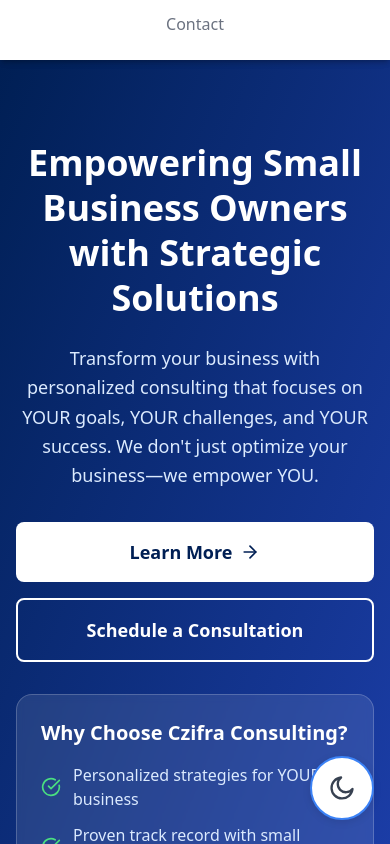
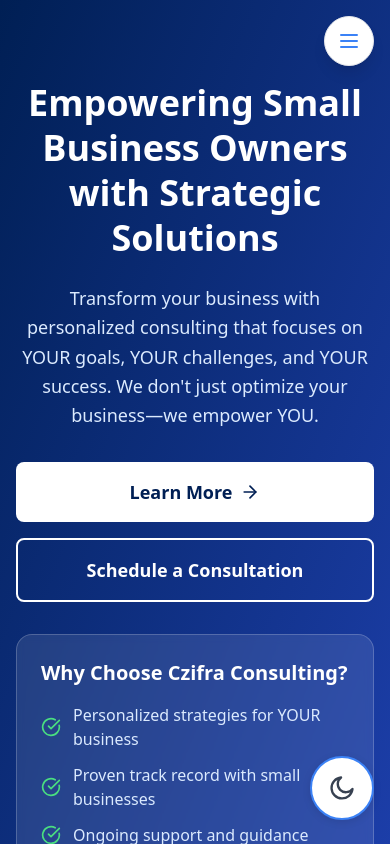
Before and after one commit to bnczifra77/czifra-site, a React (Vite) app: page / in a window 390 px wide. Shown: the top 844 px of the page. Built offline with nearby package versions, Linux system fonts and the light colour scheme.

Commit message:
Update Header.jsx

```diff
--- a/src/components/Header.jsx
+++ b/src/components/Header.jsx
@@ -4,37 +4,59 @@
 export default function Header() {
   const [menuOpen, setMenuOpen] = useState(false);
   return (
-    <header className="w-full bg-white dark:bg-[#0a1627] shadow-md h-[60px] flex items-center sticky top-0 z-[9999]">
+    <>
+      {/* Desktop Header - Always visible */}
+      <header className="hidden md:block w-full bg-white dark:bg-[#0a1627] shadow-md h-[60px] flex items-center sticky top-0 z-[9999]">
         <div className="container max-w-[1200px] mx-auto px-4 flex items-center justify-between h-full">
           {/* Logo */}
           <Link to="/" className="flex items-center gap-2 md:gap-3">
             <span className="text-lg md:text-xl font-bold text-[#001F54] dark:text-white">Czifra Consulting</span>
           </Link>
           {/* Desktop Nav */}
-        <nav className="hidden md:flex items-center gap-6" role="navigation" aria-label="Main navigation">
+          <nav className="flex items-center gap-6" role="navigation" aria-label="Main navigation">
             <Link to="/" className="text-[16px] text-gray-500 dark:text-gray-300 hover:text-blue-500 dark:hover:text-blue-400 transition">Home</Link>
             <Link to="/services" className="text-[16px] text-gray-500 dark:text-gray-300 hover:text-blue-500 dark:hover:text-blue-400 transition">Services</Link>
             <Link to="/about" className="text-[16px] text-gray-500 dark:text-gray-300 hover:text-blue-500 dark:hover:text-blue-400 transition">About</Link>
             <Link to="/contact" className="text-[16px] text-gray-500 dark:text-gray-300 hover:text-blue-500 dark:hover:text-blue-400 transition">Contact</Link>
           </nav>
-        {/* Hamburger for mobile */}
-        <button className="md:hidden p-2" onClick={() => setMenuOpen(!menuOpen)} aria-label="Open menu" aria-expanded={menuOpen} aria-controls="mobile-menu">
-          <svg className="w-7 h-7 text-blue-500 dark:text-blue-400" fill="none" viewBox="0 0 24 24" stroke="currentColor"><path strokeLinecap="round" strokeLinejoin="round" strokeWidth={2} d="M4 6h16M4 12h16M4 18h16" /></svg>
+        </div>
+      </header>
+
+      {/* Mobile Header - Only shows when menu is open */}
+      {menuOpen && (
+        <div className="md:hidden fixed inset-0 bg-black bg-opacity-50 z-[9999]">
+          <div className="absolute top-0 left-0 w-full bg-white dark:bg-[#0a1627] shadow-lg">
+            <div className="flex items-center justify-between p-4">
+              <Link to="/" className="flex items-center gap-2" onClick={() => setMenuOpen(false)}>
+                <span className="text-lg font-bold text-[#001F54] dark:text-white">Czifra Consulting</span>
+              </Link>
+              <button onClick={() => setMenuOpen(false)} className="p-2">
+                <svg className="w-6 h-6 text-gray-500 dark:text-gray-300" fill="none" viewBox="0 0 24 24" stroke="currentColor">
+                  <path strokeLinecap="round" strokeLinejoin="round" strokeWidth={2} d="M6 18L18 6M6 6l12 12" />
+                </svg>
               </button>
             </div>
-      {/* Mobile menu overlay */}
-      {menuOpen && (
-        <div className="fixed inset-0 bg-black bg-opacity-40 z-40" onClick={() => setMenuOpen(false)} aria-label="Close menu overlay" />
+            <nav className="flex flex-col py-4" role="navigation" aria-label="Mobile navigation">
+              <Link to="/" className="px-4 py-3 text-[16px] text-gray-500 dark:text-gray-300 hover:text-blue-500 dark:hover:text-blue-400 transition" onClick={() => setMenuOpen(false)}>Home</Link>
+              <Link to="/services" className="px-4 py-3 text-[16px] text-gray-500 dark:text-gray-300 hover:text-blue-500 dark:hover:text-blue-400 transition" onClick={() => setMenuOpen(false)}>Services</Link>
+              <Link to="/about" className="px-4 py-3 text-[16px] text-gray-500 dark:text-gray-300 hover:text-blue-500 dark:hover:text-blue-400 transition" onClick={() => setMenuOpen(false)}>About</Link>
+              <Link to="/contact" className="px-4 py-3 text-[16px] text-gray-500 dark:text-gray-300 hover:text-blue-500 dark:hover:text-blue-400 transition" onClick={() => setMenuOpen(false)}>Contact</Link>
+            </nav>
+          </div>
+        </div>
       )}
-      {/* Mobile menu */}
-      <nav id="mobile-menu" className={`fixed top-[60px] left-0 w-full bg-white dark:bg-[#0a1627] shadow-md z-50 transition-transform duration-300 md:hidden ${menuOpen ? 'translate-y-0' : '-translate-y-full'}`} role="navigation" aria-label="Mobile navigation">
-        <div className="flex flex-col items-center gap-4 py-6">
-          <Link to="/" className="text-[16px] text-gray-500 dark:text-gray-300 hover:text-blue-500 dark:hover:text-blue-400 transition" onClick={() => setMenuOpen(false)}>Home</Link>
-          <Link to="/services" className="text-[16px] text-gray-500 dark:text-gray-300 hover:text-blue-500 dark:hover:text-blue-400 transition" onClick={() => setMenuOpen(false)}>Services</Link>
-          <Link to="/about" className="text-[16px] text-gray-500 dark:text-gray-300 hover:text-blue-500 dark:hover:text-blue-400 transition" onClick={() => setMenuOpen(false)}>About</Link>
-          <Link to="/contact" className="text-[16px] text-gray-500 dark:text-gray-300 hover:text-blue-500 dark:hover:text-blue-400 transition" onClick={() => setMenuOpen(false)}>Contact</Link>
-        </div>
-      </nav>
-    </header>
+
+      {/* Mobile Menu Button - Fixed in corner */}
+      <button
+        className="md:hidden fixed top-4 right-4 z-[10000] bg-white dark:bg-[#0a1627] rounded-full p-3 shadow-lg border border-gray-200 dark:border-gray-700"
+        onClick={() => setMenuOpen(!menuOpen)}
+        aria-label="Open menu"
+        aria-expanded={menuOpen}
+      >
+        <svg className="w-6 h-6 text-blue-500 dark:text-blue-400" fill="none" viewBox="0 0 24 24" stroke="currentColor">
+          <path strokeLinecap="round" strokeLinejoin="round" strokeWidth={2} d="M4 6h16M4 12h16M4 18h16" />
+        </svg>
+      </button>
+    </>
   );
 }
```
Lines whose indentation alone changed are shown as unchanged.
